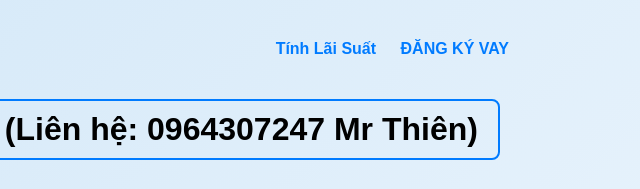
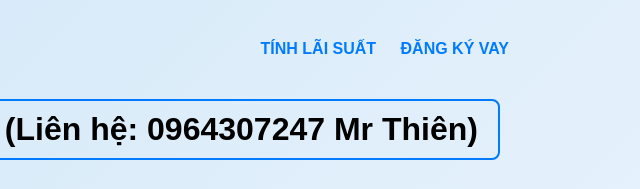
Before and after one commit to vaytieudungmiraeasset/vay-mirae-asset, a plain HTML site: page index.html in a window 1280 px wide. Shown: the top 189 px of the page, 531-1171 px from the left. Drawn offline with Linux system fonts and the light colour scheme.

Commit message:
Update index.html

```diff
--- a/index.html
+++ b/index.html
@@ -42,7 +42,7 @@
 
   <!-- Menu -->
   <nav>
-    <a href="#loanCalc">Tính Lãi Suất</a>
+    <a href="#loanCalc">TÍNH LÃI SUẤT</a>
     <a href="#registerForm">ĐĂNG KÝ VAY</a>
   </nav>
 
```
